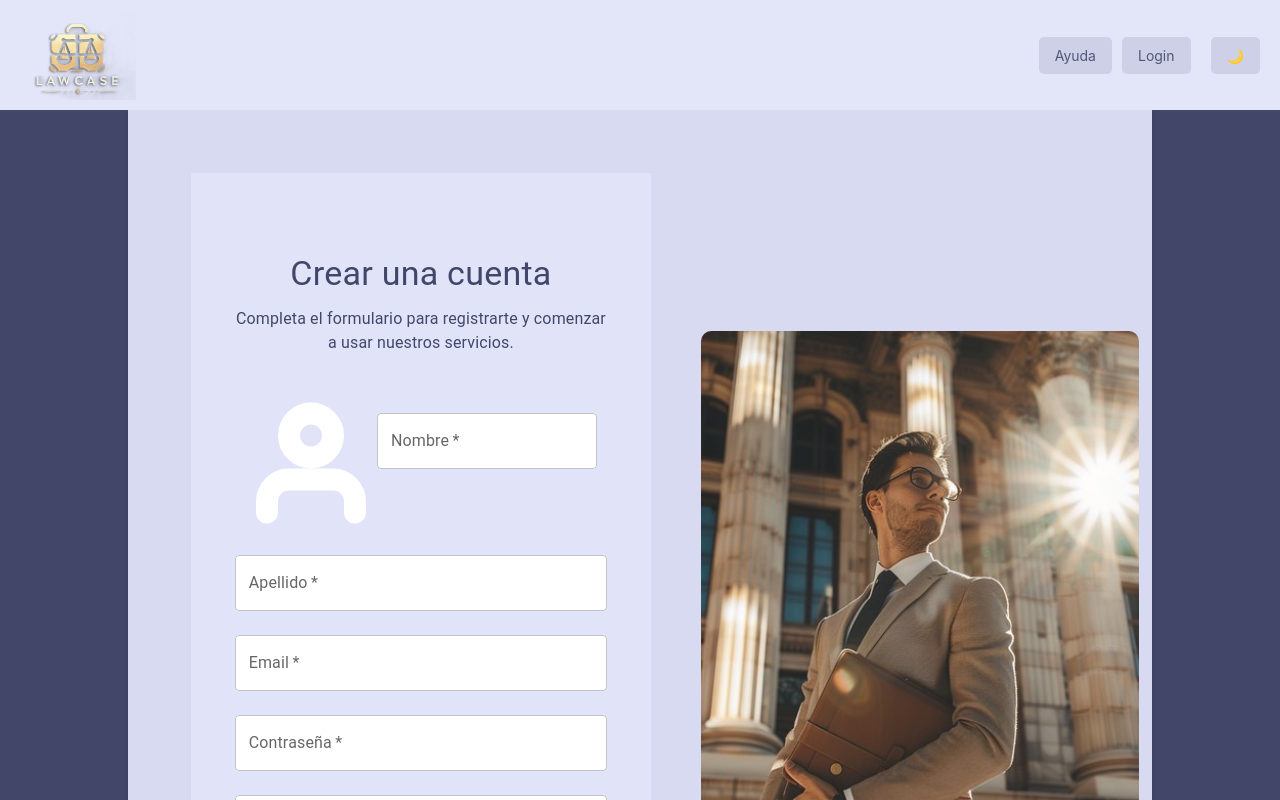
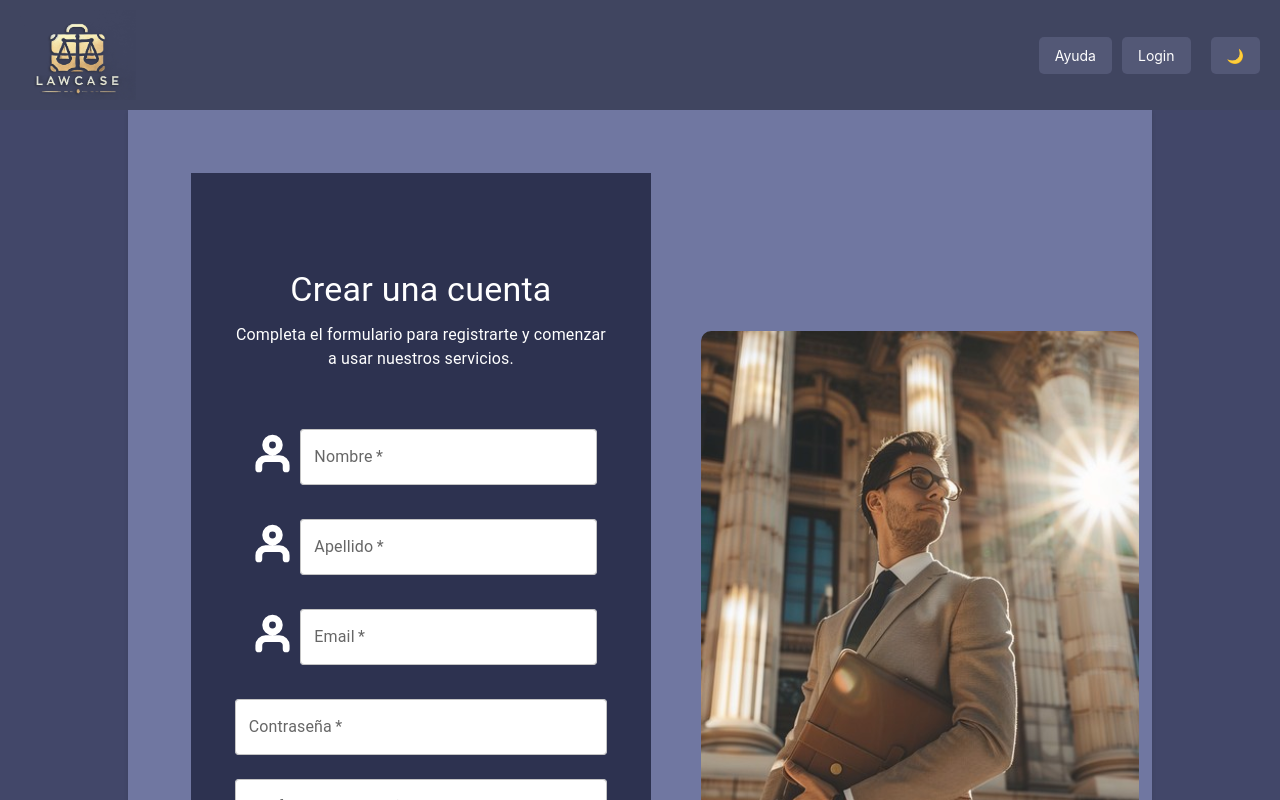
Before and after one commit to No-Country-simulation/s17-09-n-node-react, a React (Vite) app in the folder client/: page /register in a window 1280 px wide. Shown: the top 800 px of the page. Built offline with nearby package versions, Linux system fonts and the light colour scheme.

Commit message:
feat: flujo registro login funcionando con el back 🚀

```diff
--- a/client/src/modules/auth/components/Sign-up.tsx
+++ b/client/src/modules/auth/components/Sign-up.tsx
@@ -1,5 +1,5 @@
-import { useState } from 'react' // Importamos useState de React para manejar el estado local
-import { Link, useNavigate } from 'react-router-dom' // Importamos Link para la navegación interna y useNavigate para redirigir al usuario después del registro
+import { useState } from 'react'
+import { Link, useNavigate } from 'react-router-dom'
 import {
   TextField,
   Button,
@@ -7,11 +7,10 @@ import {
   Container,
   Box,
   Alert,
-} from '@mui/material' // Importamos componentes de MUI para la interfaz de usuario
-import { useForm, SubmitHandler } from 'react-hook-form'; // Importamos useForm y SubmitHandler de react-hook-form para manejar formularios de manera sencilla
-import icono from "./icononombre.svg" // Importamos un ícono para mostrar en el formulario
+} from '@mui/material'
+import { useForm, SubmitHandler } from 'react-hook-form'
+import icono from "./icononombre.svg"
 
-// Definimos los tipos de entrada que el formulario va a manejar
 type Inputs = {
   name: string
   lastName: string
@@ -21,57 +20,52 @@ type Inputs = {
 }
 
 const Register = () => {
-  // Manejamos el estado del error usando useState, inicialmente es null
   const [error, setError] = useState<null | string>(null)
-  // Obtenemos la función navigate de useNavigate para redirigir al usuario
   const navigate = useNavigate()
 
-  // Desestructuramos las funciones y objetos necesarios de useForm
   const {
-    register, // Función para registrar campos del formulario
-    handleSubmit, // Función para manejar el envío del formulario
-    watch, // Función para observar valores de campos específicos en el formulario
-    formState: { errors }, // Obtenemos los errores del formulario
+    register,
+    handleSubmit,
+    watch,
+    formState: { errors },
   } = useForm<Inputs>()
 
-  // Definimos la función que se ejecuta al enviar el formulario
   const onSubmit: SubmitHandler<Inputs> = async (data) => {
-    console.log(data) // Imprimimos los datos del formulario en la consola para depuración
+    const { name, lastName, email, password } = data
 
-    const { name, lastName, email, password } = data // Desestructuramos los valores de los datos del formulario
-    // Verificamos si hay errores en el formulario
-    if (Object.keys(errors).length !== 0) {
-      setError('Por favor, corrige los errores antes de continuar.')
-    } else {
-      setError('') // Reseteamos el estado de error
-
-      // Intentamos enviar los datos de registro a la API
     try {
       const response = await fetch(
         'https://s17-09-n-node-react.onrender.com/api/v1/user/register',
         {
-            method: 'POST', // Método HTTP
+          method: 'POST',
           headers: {
-              'Content-Type': 'application/json', // Indicamos que el contenido es JSON
+            'Content-Type': 'application/json',
           },
-            body: JSON.stringify({ name, lastName, email, password }), // Convertimos los datos en un string JSON y los incluimos en el cuerpo de la petición
+          body: JSON.stringify({ email, name, lastName, password }), // Omitimos confirmPassword
         },
       )
 
-        // Manejo de respuestas según el código de estado
-        if (response.status === 200) {
-          navigate('/login') // Redirigimos al usuario a la página de login después de un registro exitoso
-        } else if (response.status === 400) {
-          setError('Algunos campos no están completos.') // Error 400, campos incompletos
-        } else if (response.status === 409) {
-          setError('El email ya está registrado.') // Error 409, email duplicado
+      if (response.ok) {
+        navigate('/login')
       } else {
-          setError('Error inesperado en el servidor.') // Otros errores
+        const errorData = await response.json()
+        switch (response.status) {
+          case 400:
+            setError(errorData.message || 'Algunos campos no están completos.')
+            break
+          case 409:
+            setError('El email ya está registrado.')
+            break
+          case 500:
+            setError('Error inesperado en el servidor.')
+            break
+          default:
+            setError('Error inesperado en el servidor.')
+        }
       }
     } catch (error) {
-        setError('Error en el servidor.') // Error al conectar con el servidor
-        console.log(error) // Imprimimos el error en la consola para depuración
-      }
+      setError('Error en el servidor.')
+      console.error(error)
     }
   }
 
@@ -91,16 +85,14 @@ const Register = () => {
           Completa el formulario para registrarte y comenzar a usar nuestros
           servicios.
         </Typography>
-        {/* Formulario para registro */}
         <form
-          onSubmit={handleSubmit(onSubmit)} // handleSubmit envuelve la función onSubmit para manejar el envío
+          onSubmit={handleSubmit(onSubmit)}
           style={{ width: '100%', marginTop: '1rem', color: 'white' }}
         >
           <div style={{display: "flex", flexDirection: "row", margin: "10px"}}>
             <img src={icono} alt="log"
-          style={{width: "60%",
-            height: "60%"
-          }}/>
+              style={{width: "18%", height:"18%", alignSelf: "center", padding: "2%"}}
+            />
             <TextField
               label='Nombre'
               variant='outlined'
@@ -109,11 +101,67 @@ const Register = () => {
               {...register('name', {
                 required: {
                   value: true,
-                message: 'El nombre es obligatorio.', // Mensaje de error personalizado
+                  message: 'El nombre es obligatorio.',
                 },
               })}
-            error={!!errors?.name} // Muestra el error si existe
-            helperText={errors?.name?.message} // Muestra el mensaje de error si existe
+              error={!!errors?.name}
+              helperText={errors?.name?.message}
+              required
+              InputProps={{
+                sx: {
+                  backgroundColor: 'white',
+                  color: 'black',
+                },
+              }}
+            />
+          </div>
+          <div style={{display: "flex", flexDirection: "row", margin: "10px"}}>
+            <img src={icono} alt="log"
+              style={{width: "18%", height:"18%", alignSelf: "center", padding: "2%"}}
+            />
+            <TextField
+              label='Apellido'
+              variant='outlined'
+              fullWidth
+              margin='normal'
+              {...register('lastName', {
+                required: {
+                  value: true,
+                  message: 'El apellido es obligatorio.',
+                },
+              })}
+              error={!!errors?.lastName}
+              helperText={errors?.lastName?.message}
+              required
+              InputProps={{
+                sx: {
+                  backgroundColor: 'white',
+                  color: 'black',
+                },
+              }}
+            />
+          </div>
+          <div style={{display: "flex", flexDirection: "row", margin: "10px"}}>
+            <img src={icono} alt="log"
+              style={{width: "18%", height:"18%", alignSelf: "center", padding: "2%"}}
+            />
+            <TextField
+              label='Email'
+              variant='outlined'
+              fullWidth
+              margin='normal'
+              {...register('email', {
+                required: {
+                  value: true,
+                  message: 'Por favor, completa este campo.',
+                },
+                pattern: {
+                  value: /^[^\s@]+@[^\s@]+\.[^\s@]+$/,
+                  message: 'Por favor, ingresa un email válido.',
+                },
+              })}
+              error={!!errors?.email}
+              helperText={errors?.email?.message}
               required
               InputProps={{
                 sx: {
@@ -124,52 +172,6 @@ const Register = () => {
             />
           </div>
           <TextField
-            label='Apellido'
-            variant='outlined'
-            fullWidth
-            margin='normal'
-            {...register('lastName', {
-              required: {
-                value: true,
-                message: 'El apellido es obligatorio.', // Mensaje de error personalizado
-              },
-            })}
-            error={!!errors?.lastName} // Muestra el error si existe
-            helperText={errors?.lastName?.message} // Muestra el mensaje de error si existe
-            required
-            InputProps={{
-              sx: {
-                backgroundColor: 'white',
-                color: 'black',
-              },
-            }}
-          />
-          <TextField
-            label='Email'
-            variant='outlined'
-            fullWidth
-            margin='normal'
-            {...register('email', {
-              required: {
-                value: true,
-                message: 'Por favor, completa este campo.', // Mensaje de error personalizado
-              },
-              pattern: {
-                value: /^[^\s@]+@[^\s@]+\.[^\s@]+$/,
-                message: 'Por favor, ingresa un email válido.', // Mensaje de error si el formato de email no es correcto
-              },
-            })}
-            error={!!errors?.email} // Muestra el error si existe
-            helperText={errors?.email?.message} // Muestra el mensaje de error si existe
-            required
-            InputProps={{
-              sx: {
-                backgroundColor: 'white',
-                color: 'black',
-              },
-            }}
-          />
-          <TextField
             label='Contraseña'
             type='password'
             variant='outlined'
@@ -178,15 +180,15 @@ const Register = () => {
             {...register('password', {
               required: {
                 value: true,
-                message: 'Por favor, completa este campo.', // Mensaje de error personalizado
+                message: 'Por favor, completa este campo.',
               },
               minLength: {
                 value: 8,
-                message: 'La contraseña debe tener al menos 8 caracteres.', // Mensaje de error si la contraseña es demasiado corta
+                message: 'La contraseña debe tener al menos 8 caracteres.',
               },
             })}
-            error={!!errors?.password} // Muestra el error si existe
-            helperText={errors?.password?.message} // Muestra el mensaje de error si existe
+            error={!!errors?.password}
+            helperText={errors?.password?.message}
             required
             InputProps={{
               sx: {
@@ -202,12 +204,12 @@ const Register = () => {
             fullWidth
             margin='normal'
             {...register('confirmPassword', {
-              required: 'Por favor repite la contraseña', // Mensaje de error si no se repite la contraseña
+              required: 'Por favor repite la contraseña',
               validate: (value) =>
-                value === watch('password') || 'Las contraseñas no coinciden', // Verificamos que ambas contraseñas coincidan
+                value === watch('password') || 'Las contraseñas no coinciden',
             })}
-            error={!!errors?.confirmPassword} // Muestra el error si existe
-            helperText={errors?.confirmPassword?.message} // Muestra el mensaje de error si existe
+            error={!!errors?.confirmPassword}
+            helperText={errors?.confirmPassword?.message}
             required
             InputProps={{
               sx: {
@@ -216,13 +218,11 @@ const Register = () => {
               },
             }}
           />
-          {/* Muestra un mensaje de alerta si hay un error en el registro */}
           {error && (
             <Alert severity='error' style={{ marginBottom: '1rem' }}>
               {error}
             </Alert>
           )}
-          {/* Botón para enviar el formulario */}
           <Button type='submit' variant='contained' color='primary' fullWidth>
             Registrarse
           </Button>
@@ -233,7 +233,6 @@ const Register = () => {
           style={{ marginTop: '1rem' }}
         >
           ¿Ya tienes una cuenta?{' '}
-          {/* Enlace para redirigir al usuario a la página de inicio de sesión */}
           <Link
             to='/login'
             style={{ color: '#1976d2', textDecoration: 'none' }}
@@ -246,4 +245,4 @@ const Register = () => {
   )
 }
 
-export default Register // Exportamos el componente Register como predeterminado
+export default Register
--- a/client/src/themes.ts
+++ b/client/src/themes.ts
@@ -1,9 +1,9 @@
 export const lightTheme = {
-  background: '#E1E4F9',
-  primary: '#FFF2E1',
-  secondary: '#D8DAF1',
-  accent: '#CACCE6',
-  text: '#424769',
+  background: '#2D3250',
+  primary: '#F6B17A',
+  secondary: '#7077A1',
+  accent: '#424769',
+  text: '#FFFFFF',
 }
 
 export const darkTheme = {
```
Also changed, not shown: client/src/modules/auth/components/Sign-in.tsx (+10 -5 lines). Lines whose indentation alone changed are shown as unchanged.
